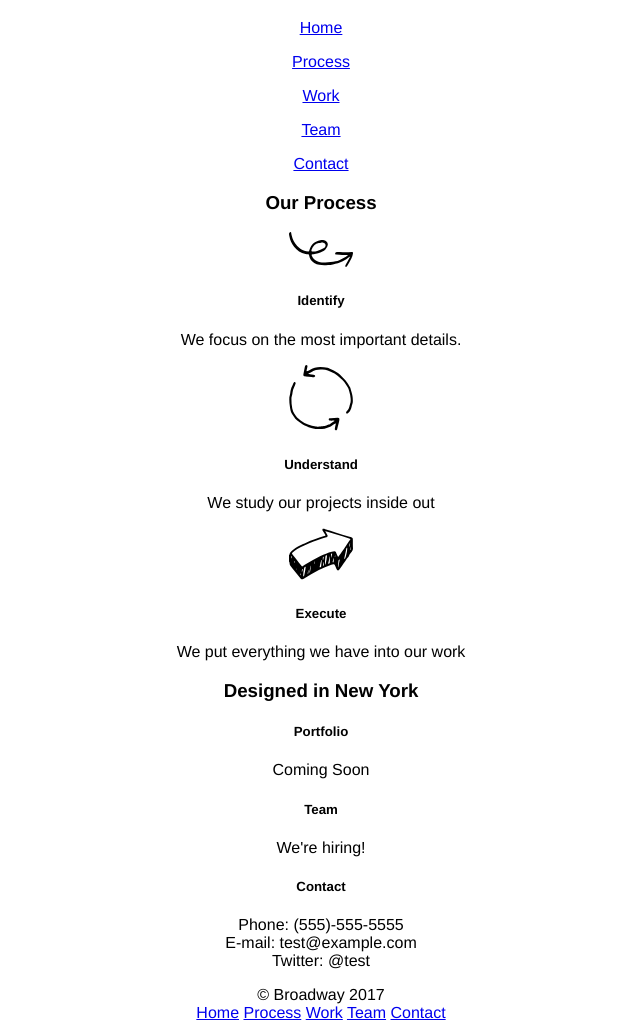
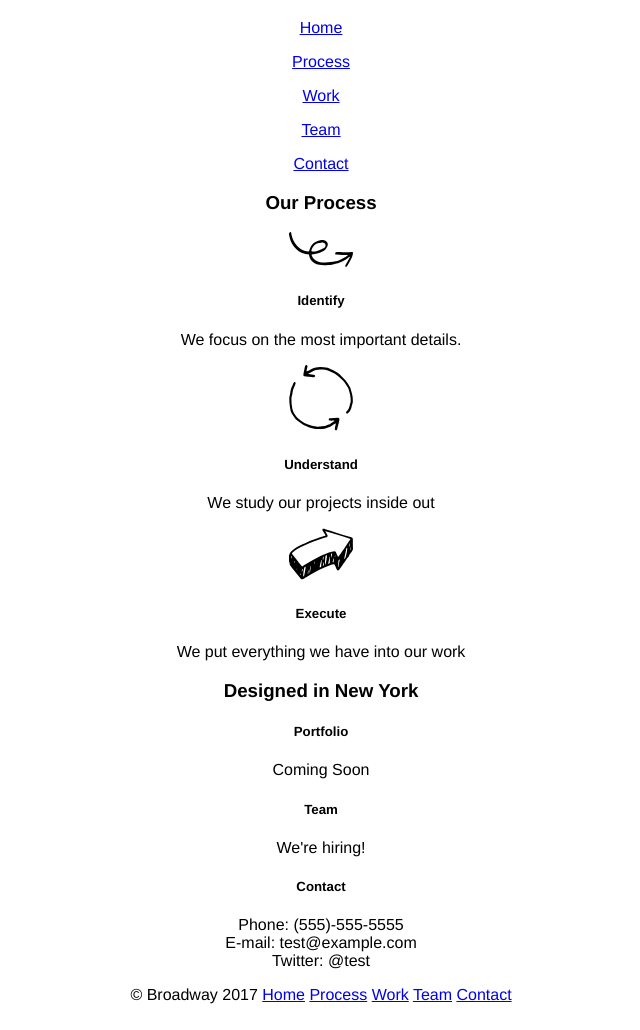
Before and after one commit to ikenjoku7/broadway, a plain HTML site: page index.html in a window 1280 px wide. Shown: the part 61-1091 px from the top of the page, without its empty margins (319-959 px from the left). Drawn offline with Linux system fonts and the light colour scheme.

Commit message:
Change Footer

```diff
--- a/index.html
+++ b/index.html
@@ -38,13 +38,15 @@
      <p>Phone: (555)-555-5555 <br />E-mail: test@example.com <br />Twitter: @test</p>
      <!--Footer-->
      <div class="footer">
-       <footer>© Broadway 2017</footer>
        <nav>
-         <a href="index.html">Home</a>
-         <a href="index.html">Process</a>
-         <a href="index.html">Work</a>
-         <a href="index.html">Team</a>
-         <a href="index.html">Contact</a>
+         <footer>
+           © Broadway 2017
+           <a href="index.html">Home</a>
+           <a href="index.html">Process</a>
+           <a href="index.html">Work</a>
+           <a href="index.html">Team</a>
+           <a href="index.html">Contact</a>
+       </footer>
        </nav>
      </div>
   </body>
```
